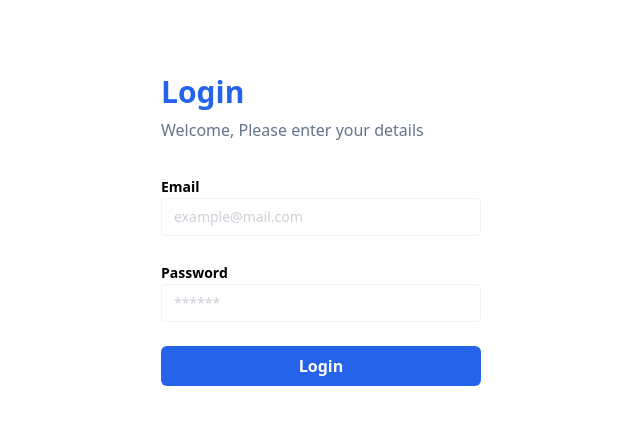
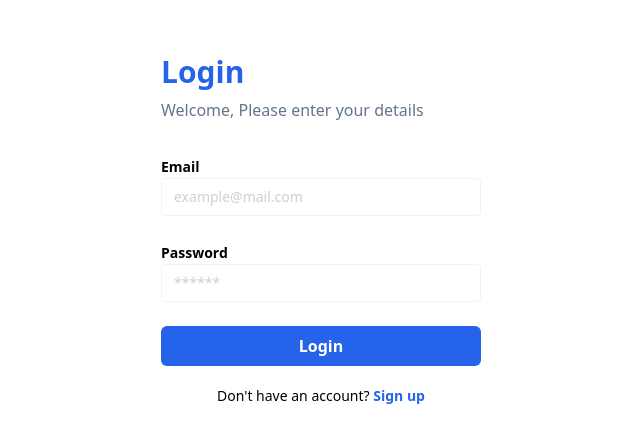
Before and after one commit to TotoRohimin/login-page-react, a React (Vite) app in the folder my-react-app/: page /login in a window 1280 px wide. Shown: the part 170-612 px from the top of the page, without its empty margins (319-959 px from the left). Built offline with nearby package versions, Linux system fonts and the light colour scheme.

Commit message:
Update login.jsx

```diff
--- a/my-react-app/src/Pages/login.jsx
+++ b/my-react-app/src/Pages/login.jsx
@@ -1,10 +1,17 @@
 import AuthLayout from "../Components/Layouts/AuthLayouts";
 import FormLogin from "../Components/Fragments/FormLogin";
+import { Link } from "react-router-dom";
 
 const LoginPage = () => {
   return (
     <AuthLayout title="Login">
       <FormLogin />
+      <p className="text-sm mt-5 text-center">
+        Don't have an account?{" "}
+        <Link to="/register" className="font-bold text-blue-600">
+          Sign up
+        </Link>
+      </p>
     </AuthLayout>
   );
 };
```
